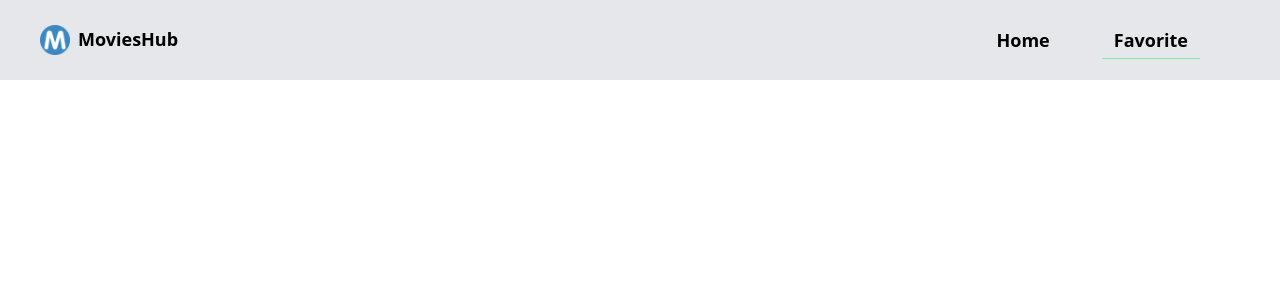
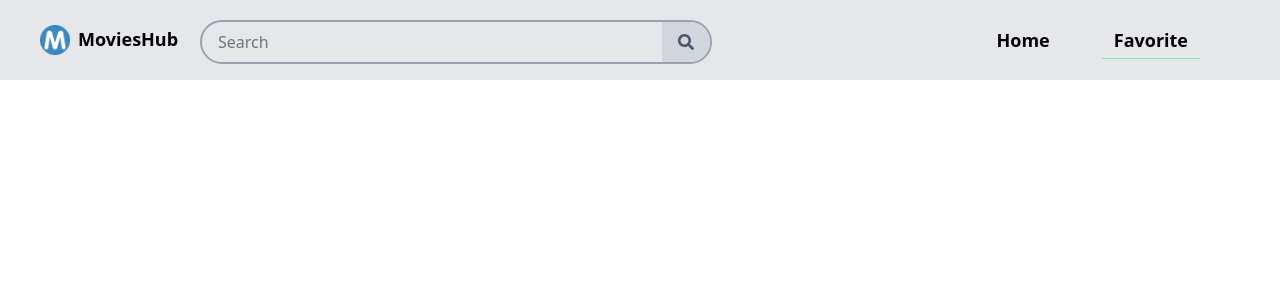
Before and after one commit to Risabstha/MovieHub, a React (Vite) app in the folder frontend/: page /favorite in a window 1280 px wide. Shown: the top 300 px of the page. Built offline with nearby package versions, Linux system fonts and the light colour scheme.

Commit message:
favourite moves page fixed

```diff
--- a/frontend/src/components/HomeButton/HomeButton.jsx
+++ b/frontend/src/components/HomeButton/HomeButton.jsx
@@ -10,6 +10,7 @@ const HomeButton = ({ value="Go to Home"}) => {
 
         className="px-3 py-1.5 bg-gray-500 hover:bg-gray-600 text-gray-300 "
       >
+        {value}
       </Link>
 
     </div>
--- a/frontend/src/components/movieCard/MovieCard.jsx
+++ b/frontend/src/components/movieCard/MovieCard.jsx
@@ -31,7 +31,7 @@ const MovieCard = ({movieProp}) => {
         <div className=" relative ">
           <button
             type="button"
-            className={`absolute  right-3 top-3 cursor-pointer bg-gray-900  p-1 rounded-full hover:bg-gray-300 hover:text-black
+            className={`absolute  right-3 top-3 cursor-pointer bg-gray-900  p-1 rounded-full
             opacity-0 group-hover:opacity-100 transition-opacity duration-300
             ${checkFav ? "text-red-400" : "text-white "}`}
             onClick={(e) => handleFaviouriteMovie(e)}
--- a/frontend/src/pages/Faviourite/Favorite.jsx
+++ b/frontend/src/pages/Faviourite/Favorite.jsx
@@ -1,26 +1,38 @@
-import React, { useContext } from "react";
+import React, { useContext, useState } from "react";
 import MovieCard from "../../components/movieCard/MovieCard";
 import { FavmovieContext } from "../../stores/FavContext";
+import SearchBar from "../../components/Search/SearchBar";
 
 const Favorite = () => {
-  const {favourites,   AddFavourite, RemoveFavorite, checkFavourite } = useContext(FavmovieContext);
-  // if(favourites){
-  // }
+  const { favourites, AddFavourite, RemoveFavorite, checkFavourite } =
+    useContext(FavmovieContext);
 
+    const [searchedMovie, setSearch] = useState('');
+    const [movie, setMovie] = useState('');
+    const handleSearchMovie =(e)=>
+    {
+       const {value}  = e.target;
+       setSearch(value);
+    }
+
+    const handleSubmit = (e) =>{
+        e.preventDefault();
+        setMovie(searchedMovie);
+    }
   return (
     <div>
-
       {/* <h2>No Faviourite Movies Yet.</h2> */}
+      <SearchBar
+          handleSearchMovie={handleSearchMovie}
+          handleSubmit={handleSubmit}
+          searchedMovie={searchedMovie}/>
+      <div className="lg:mt-6 md:mt-6 mt-5 flex justify-center">
       <div className="grid xl:grid-cols-6 lg:grid-cols-4  sm:grid-cols-3 grid-cols-2 xl:gap-6 lg:gap-5 sm:gap-4 gap-3">
-                {favourites.map((film) => (
-                  <MovieCard
-                    key={film.id}
-                    title={film.title}
-                    release_date={film.release_date}
-                    poster={film.poster_path}
-                  />
-                ))}
-              </div>
+        {favourites.map((film) => (
+          film.title.toLowerCase().startsWith(searchedMovie.toLowerCase()) &&
+          <MovieCard key={film.id} movieProp={film} />
+        ))}
+      </div></div>
     </div>
   );
 };
```
Also changed, not shown: frontend/src/assets/loading.gif (added), frontend/src/pages/Error/Error.jsx (line endings or trailing spaces).
